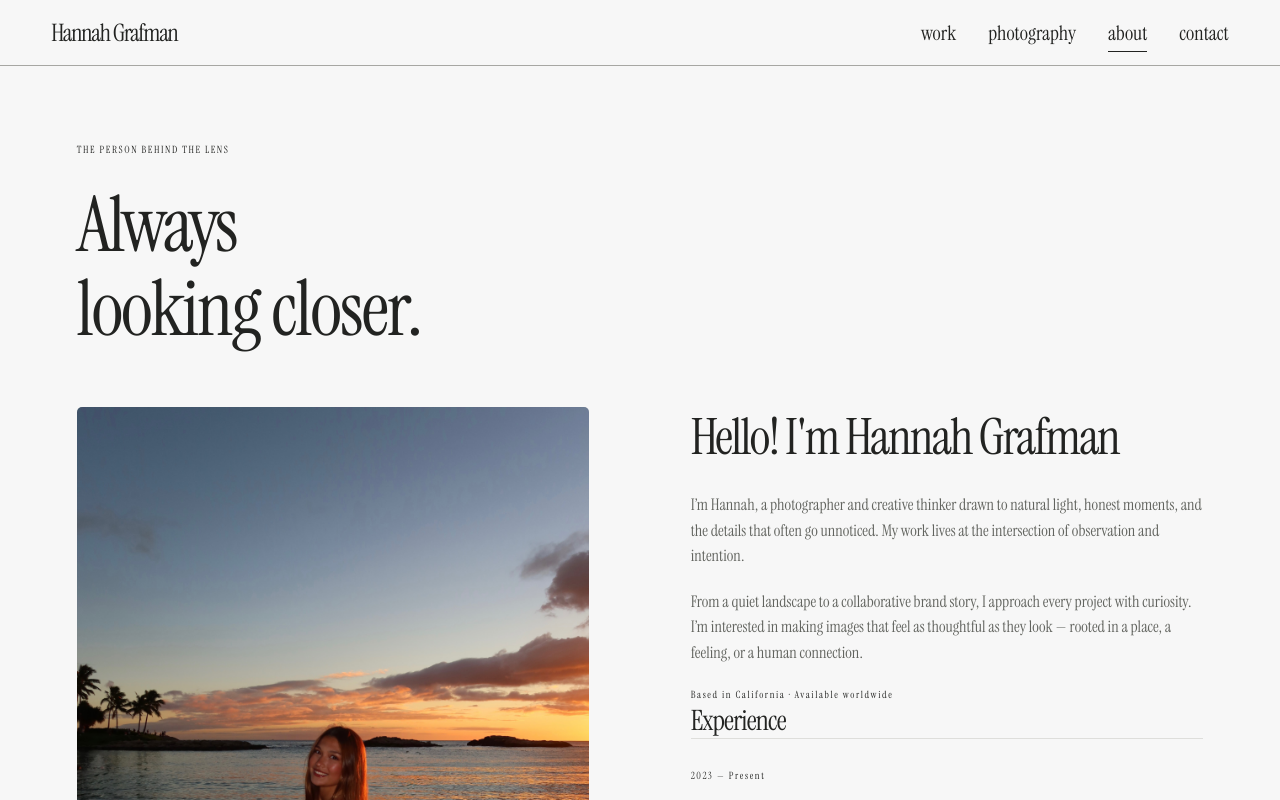
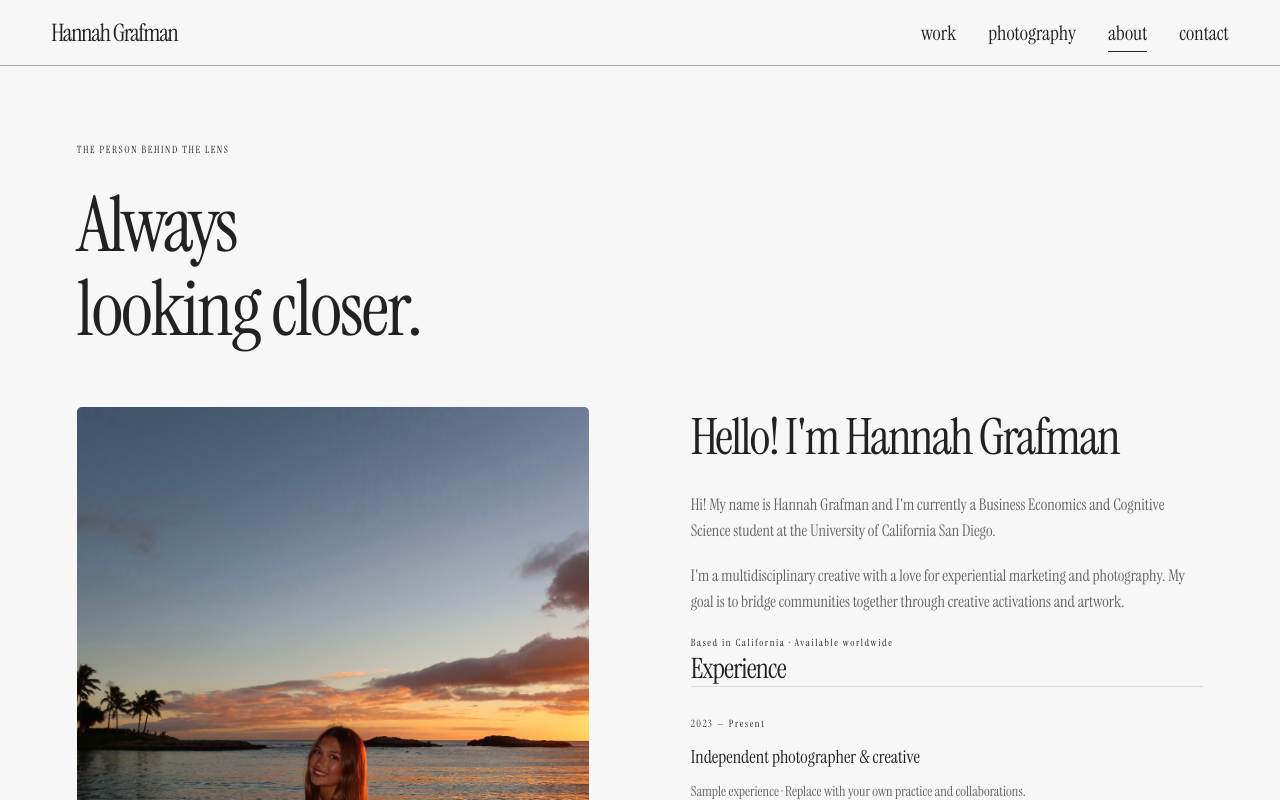
Before and after one commit to hannahgrafman/portfolio, a Next.js app: page /about in a window 1280 px wide. Shown: the top 800 px of the page. Built offline with nearby package versions, Linux system fonts and the light colour scheme; no server answers; a web font is replaced by a local one.

Commit message:
Replace About biography with Hannah's student and creative background

```diff
--- a/src/app/about/page.tsx
+++ b/src/app/about/page.tsx
@@ -1,4 +1,4 @@
 import {site} from '@/data/site';
 import {EditorialImage} from '@/components/image';
 export const metadata={title:'About'};
-export default function About(){return <section className="section page-section"><p className="eyebrow">THE PERSON BEHIND THE LENS</p><h1>Always<br/><span className="serif">looking closer.</span></h1><div className="about-grid"><div><EditorialImage src="/images/hannah-beach-sunset.jpg" alt="Hannah standing by the ocean at sunset" className="portrait" priority/><p className="sample-note">Sample biography & experience</p></div><div><h2>Hello! I'm Hannah Grafman</h2><p>{site.bio}</p><p>{site.biography}</p><p className="eyebrow mt-8">{site.location}</p><h3 className="mt-12">Experience</h3>{site.experience.map(e=><div key={e.year} className="experience"><span className="eyebrow">{e.year}</span><h4>{e.title}</h4><p>{e.detail}</p></div>)}<h3 className="mt-12">What I bring</h3><ul className="skills">{site.skills.map(s=><li key={s}>{s}</li>)}</ul><h3 className="mt-12">Outside the frame</h3><ul className="interests">{site.interests.map(s=><li key={s}>{s}</li>)}</ul></div></div></section>}
+export default function About(){return <section className="section page-section"><p className="eyebrow">THE PERSON BEHIND THE LENS</p><h1>Always<br/><span className="serif">looking closer.</span></h1><div className="about-grid"><div><EditorialImage src="/images/hannah-beach-sunset.jpg" alt="Hannah standing by the ocean at sunset" className="portrait" priority/><p className="sample-note">Sample experience</p></div><div><h2>Hello! I'm Hannah Grafman</h2><p>{site.bio}</p><p>{site.biography}</p><p className="eyebrow mt-8">{site.location}</p><h3 className="mt-12">Experience</h3>{site.experience.map(e=><div key={e.year} className="experience"><span className="eyebrow">{e.year}</span><h4>{e.title}</h4><p>{e.detail}</p></div>)}<h3 className="mt-12">What I bring</h3><ul className="skills">{site.skills.map(s=><li key={s}>{s}</li>)}</ul><h3 className="mt-12">Outside the frame</h3><ul className="interests">{site.interests.map(s=><li key={s}>{s}</li>)}</ul></div></div></section>}
--- a/src/data/site.ts
+++ b/src/data/site.ts
@@ -3,8 +3,8 @@ export const site = {
   name: 'Hannah Grafman', initials: 'HG', tagline: 'Finding the extraordinary in the everyday.',
   description: 'Photography, art direction, and considered stories. A selection of personal observations and creative collaborations.',
   email: 'hannahgrafman@gmail.com', location: 'Based in California · Available worldwide',
-  bio: 'I’m Hannah, a photographer and creative thinker drawn to natural light, honest moments, and the details that often go unnoticed. My work lives at the intersection of observation and intention.',
-  biography: 'From a quiet landscape to a collaborative brand story, I approach every project with curiosity. I’m interested in making images that feel as thoughtful as they look — rooted in a place, a feeling, or a human connection.',
+  bio: "Hi! My name is Hannah Grafman and I'm currently a Business Economics and Cognitive Science student at the University of California San Diego.",
+  biography: "I'm a multidisciplinary creative with a love for experiential marketing and photography. My goal is to bridge communities together through creative activations and artwork.",
   skills: ['Photography', 'Art direction', 'Visual storytelling', 'Creative strategy', 'Editorial production', 'Image editing'],
   interests: ['Long walks with a camera', 'Independent magazines', 'Architecture & everyday objects', 'The changing California light'],
   experience: [{year: '2023 — Present', title: 'Independent photographer & creative', detail: 'Sample experience · Replace with your own practice and collaborations.'}, {year: '2020 — 2023', title: 'Creative studio experience', detail: 'Sample experience · Add your previous role, studio, and responsibilities.'}],
```
